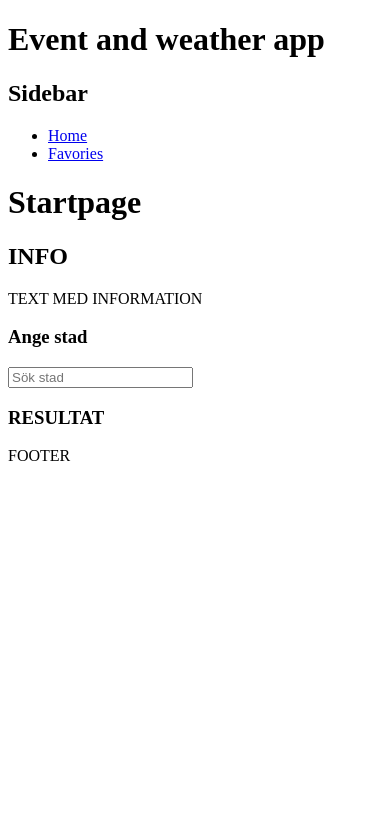
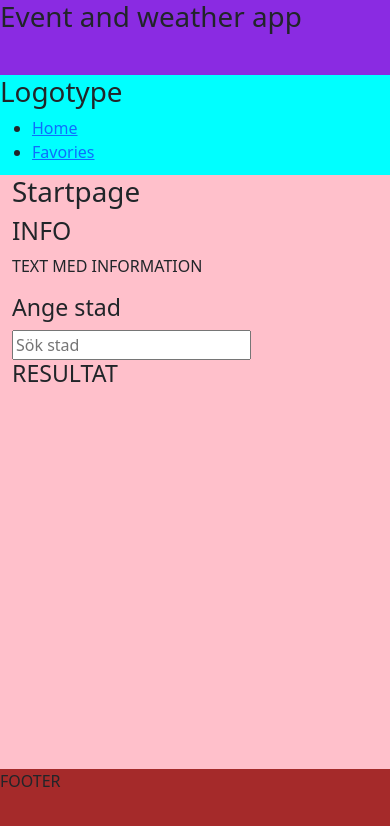
Before and after one commit to kroonfilip/event-weather-application, a React app in the folder weather-app/: page / in a window 390 px wide. Built offline with nearby package versions, Linux system fonts and the light colour scheme.

Commit message:
responsive
responsive

```diff
--- /dev/null
+++ b/weather-app/public/index.css
@@ -0,0 +1,53 @@
+#root {
+    max-width: 1300px;
+    margin: auto;
+    display: grid;
+    grid-template-columns: 180px 1fr;
+    grid-template-rows: 75px 1fr 75px;
+    grid-template-areas:
+    "nav header"
+    "nav main"
+    "nav footer";
+
+    height: 100vh;
+}
+
+#root > .container {
+    grid-area: main;
+    background-color: pink;
+}
+
+#root > .favorites {
+    grid-area: main;
+    background-color: pink;
+}
+
+
+#root > nav {
+    grid-area: nav;
+    background-color: aqua;
+}
+
+#root > header {
+    grid-area: header;
+    background-color: blueviolet;
+}
+
+#root > footer {
+    grid-area: footer;
+    background-color: brown;
+}
+
+@media screen and (max-width: 600px) {
+
+    #root {
+        display: grid;
+        grid-template-columns: 1fr;
+        grid-template-rows: 75px 100px 1fr 75px;
+        grid-template-areas:
+        "header"
+        "nav"
+        "main"
+        "footer";
+    }
+}
--- a/weather-app/public/index.html
+++ b/weather-app/public/index.html
@@ -24,6 +24,8 @@
       work correctly both with client-side routing and a non-root public URL.
       Learn how to configure a non-root public URL by running `npm run build`.
     -->
+    <link href="https://cdn.jsdelivr.net/npm/bootstrap@5.2.0-beta1/dist/css/bootstrap.min.css" rel="stylesheet" integrity="sha384-0evHe/X+R7YkIZDRvuzKMRqM+OrBnVFBL6DOitfPri4tjfHxaWutUpFmBp4vmVor" crossorigin="anonymous">
+    <link rel="stylesheet" href="index.css">
     <title>React App</title>
   </head>
   <body>
--- a/weather-app/src/components/Layout/index.js
+++ b/weather-app/src/components/Layout/index.js
@@ -9,14 +9,6 @@ const Layout = () => {
       <Header />
       <nav>
         <Sidebar />
-        <ul>
-          <li>
-            <Link to="/">Home</Link>
-          </li>
-          <li>
-            <Link to="/favorites">Favories</Link>
-          </li>
-        </ul>
       </nav>
 
       <Outlet />
--- a/weather-app/src/components/Sidebar/index.js
+++ b/weather-app/src/components/Sidebar/index.js
@@ -1,11 +1,19 @@
 import './index.css';
-//import { Link, NavLink } from 'react-router-dom';
+import { Link, NavLink } from 'react-router-dom';
 
 
 const Sidebar = () => {
     return (
-        <div className="nav">
-            <h1>Sidebar</h1>
+        <div>
+            <h1>Logotype</h1>
+            <ul>
+                <li>
+                    <Link to="/">Home</Link>
+                </li>
+                <li>
+                    <Link to="/favorites">Favories</Link>
+                </li>
+            </ul>
         </div>
     )
 }
```
